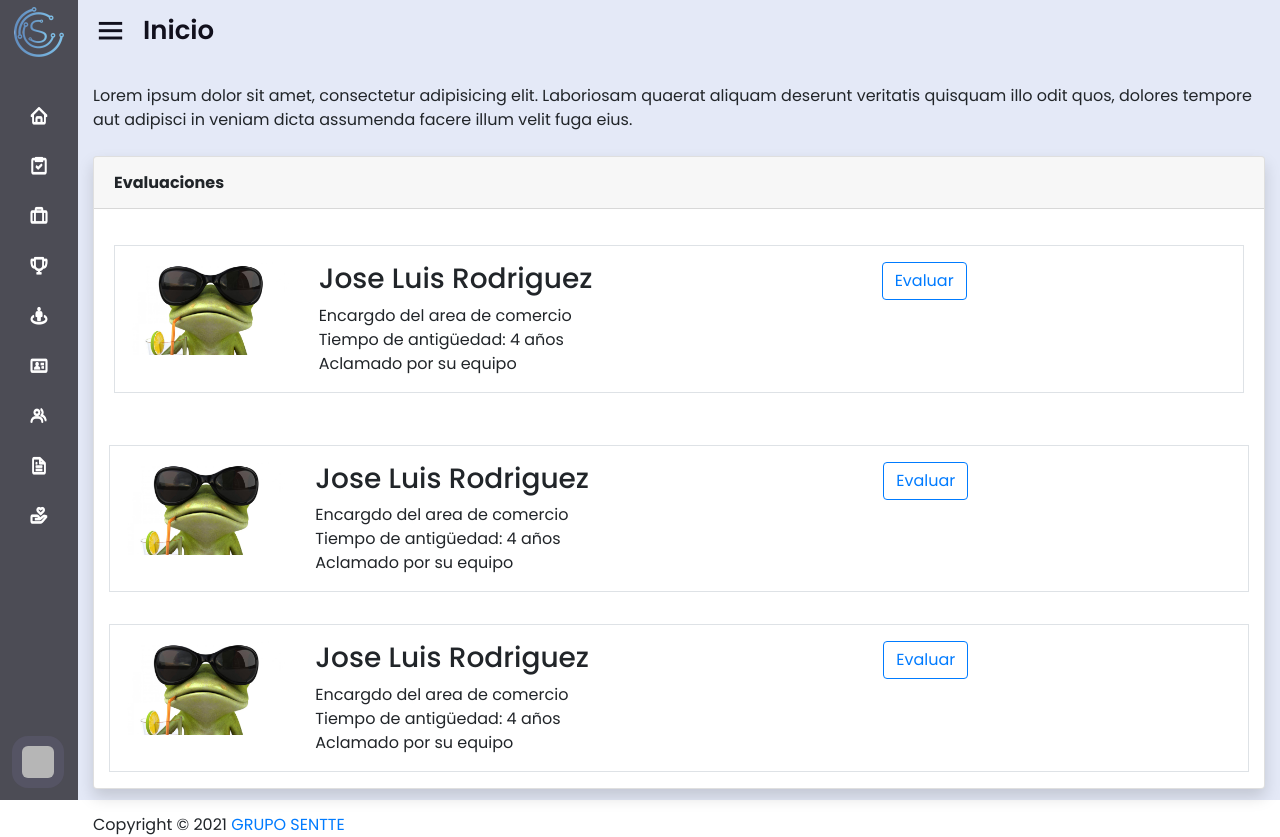
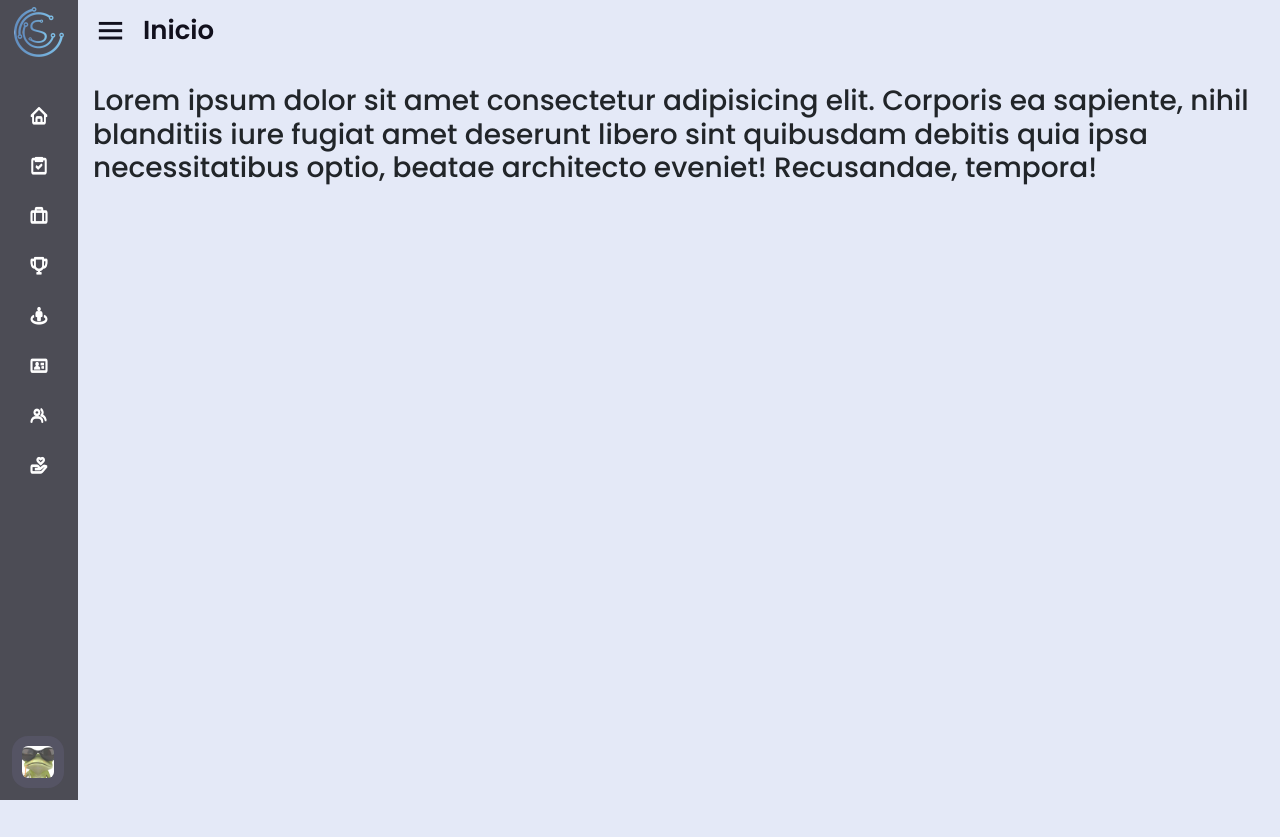
Before and after one commit to JavierMejias24/Sentte, a Django app: page /adminInicio in a window 1280 px wide. After the commit the page ends 800 px from the top, so only its background shows below. Run offline with Django 3.2, Linux system fonts and the light colour scheme; some libraries are stand-ins or nearby versions; grey boxes are pictures that could not be loaded.

Commit message:
delete views on admin and fix static

```diff
--- a/senttevaluation/senttevaluationapp/templates/admin/adminInicio.html
+++ b/senttevaluation/senttevaluationapp/templates/admin/adminInicio.html
@@ -8,82 +8,8 @@
             <span class="text">Inicio</span>
         </div>
         <br>
-        <!-- Se genera un contenedor para el cuerpo principal, donde va a ir la info -->
         <div class="container-fluid">
-            <a>Lorem ipsum dolor sit amet, consectetur adipisicing elit. Laboriosam quaerat aliquam deserunt
-            veritatis quisquam illo odit quos, dolores tempore aut adipisci in veniam dicta assumenda
-            facere illum velit fuga eius.</a>
-            <br><br>
-            <!-- Se crea una tarjeta que actua como contenedor -->
-            <div class="card shadow mb-4">
-                <!-- Se crea el titulo del "contenedor"-->
-                <div class="card-header py-3">
-                    <h6 class="m-0 font-weight-bold">Evaluaciones</h6>
-                </div>
-                <!-- En el cuerpo de la tarjeta se diven en varias columnas para poner la informacion -->
-                <div class="card-body">
-                    <!-- Primera columna -->
-                    <div class="container p-3 my-3 border">
-                        <div class="row">
-                            <div class="col-sm-2">
-                                <i><img class="img-fluid" src="{% static 'img/foto_perfil.jpg' %}" width="300" height="250"></i>
-                            </div>
-                            <div class="col-sm-6">
-                                <h3>Jose Luis Rodriguez</h3>
-                                <h8>Encargdo del area de comercio</h8>
-                                <br>
-                                <h8>Tiempo de antigüedad: 4 años</h8>
-                                <br>
-                                <h8>Aclamado por su equipo</h8>
-                            </div>
-                            <div class="col-sm-2" >
-                                <button type="button" class="btn btn-outline-primary">Evaluar</button>
-                            </div>
-                        </div>
-                    </div>
-                </div>
-                <!-- Segunda columna -->
-                <div class="container p-3 my-3 border">
-                    <div class="row">
-                        <div class="col-sm-2">
-                            <i><img class="img-fluid" src="{% static 'img/foto_perfil.jpg' %}" width="300" height="250"></i>
-                        </div>
-                        <div class="col-sm-6">
-                            <h3>Jose Luis Rodriguez</h3>
-                            <h8>Encargdo del area de comercio</h8>
-                            <br>
-                            <h8>Tiempo de antigüedad: 4 años</h8>
-                            <br>
-                            <h8>Aclamado por su equipo</h8>
-                        </div>
-                        <div class="col-sm-2" >
-                            <button type="button" class="btn btn-outline-primary">Evaluar</button>
-                        </div>
-                    </div>
-                </div>
-                <!-- Tercera columna -->
-                <div class="container p-3 my-3 border">
-                    <div class="row">
-                        <div class="col-sm-2">
-                            <i><img class="img-fluid" src="{% static 'img/foto_perfil.jpg' %}" width="300" height="250"></i>
-                        </div>
-                        <div class="col-sm-6">
-                            <h3>Jose Luis Rodriguez</h3>
-                            <h8>Encargdo del area de comercio</h8>
-                            <br>
-                            <h8>Tiempo de antigüedad: 4 años</h8>
-                            <br>
-                            <h8>Aclamado por su equipo</h8>
-                        </div>
-                        <div class="col-sm-2" >
-                            <button type="button" class="btn btn-outline-primary">Evaluar</button>
-                        </div>
-                    </div>
-                </div>
-            </div>
+            <h3>Lorem ipsum dolor sit amet consectetur adipisicing elit. Corporis ea sapiente, nihil blanditiis iure fugiat amet deserunt libero sint quibusdam debitis quia ipsa necessitatibus optio, beatae architecto eveniet! Recusandae, tempora!</h3>
         </div>
-    </div>
-    <div id="footer" class="container-fluid">
-        {% include 'footer.html' %}
-    </div>
-</section>
+    </section>
+</body>
--- a/senttevaluation/senttevaluationapp/templates/calibrador/calibradorInicio.html
+++ b/senttevaluation/senttevaluationapp/templates/calibrador/calibradorInicio.html
@@ -26,7 +26,7 @@
                     <div class="container p-3 my-3 border">
                         <div class="row">
                             <div class="col-sm-2">
-                                <i><img class="img-fluid" src="{% static 'img/foto perfil.jpg' %}" width="300" height="250"></i>
+                                <i><img class="img-fluid" src="{% static 'img/foto_perfil.jpg' %}" width="300" height="250"></i>
                             </div>
                             <div class="col-sm-6">
                                 <h3>Jose Luis Rodriguez</h3>
@@ -45,7 +45,7 @@
                     <div class="container p-3 my-3 border">
                         <div class="row">
                             <div class="col-sm-2">
-                                <i><img class="img-fluid" src="{% static 'img/foto perfil.jpg' %}" width="300" height="250"></i>
+                                <i><img class="img-fluid" src="{% static 'img/foto_perfil.jpg' %}" width="300" height="250"></i>
                             </div>
                             <div class="col-sm-6">
                                 <h3>Jose Luis Rodriguez</h3>
@@ -64,7 +64,7 @@
                     <div class="container p-3 my-3 border">
                         <div class="row">
                             <div class="col-sm-2">
-                                <i><img class="img-fluid" src="{% static 'img/foto perfil.jpg' %}" width="300" height="250"></i>
+                                <i><img class="img-fluid" src="{% static 'img/foto_perfil.jpg' %}" width="300" height="250"></i>
                             </div>
                             <div class="col-sm-6">
                                 <h3>Jose Luis Rodriguez</h3>
--- a/senttevaluation/senttevaluationapp/templates/sidebars/adminSidebar.html
+++ b/senttevaluation/senttevaluationapp/templates/sidebars/adminSidebar.html
@@ -1,8 +1,9 @@
+{% load static%}
 <!-- Se crea la divicion para el menu lateral -->
 <div class="sidebar close">
   <!-- Se configura el logo con el nombre -->
   <div class="logo-details">
-      <i><img src="static/img/logo.png" width="50" height="50"></i>
+    <i><img src="{% static 'img/logo.png' %}" width="50" height="50"></i>
     <span class="logo_name">Sentte</span>
   </div>
   <!-- Se realizan las opciones del menu lateral -->
@@ -50,12 +51,6 @@
       </a>
   </li>
   <li>
-        <a href="adminEvaluaciones">
-          <i class='bx bx-file'></i>
-          <span class="link_name">Evaluaciones</span>
-        </a>
-    </li>
-    <li>
       <a href="adminAyuda">
         <i class='bx bx-donate-heart'></i>
         <span class="link_name">Ayuda</span>
@@ -65,7 +60,7 @@
     <li>
         <div class="profile-details">
           <div class="profile-content">
-              <img src="static/img/foto perfil.jpg" alt="profileImg">
+            <img src="{% static 'img/foto_perfil.jpg' %}" alt="profileImg">
           </div>
           <div class="name-job">
             <div class="profile_name">Julio Profe</div>
--- a/senttevaluation/senttevaluationapp/templates/sidebars/calibradorSidebar.html
+++ b/senttevaluation/senttevaluationapp/templates/sidebars/calibradorSidebar.html
@@ -1,8 +1,9 @@
+{% load static%}
 <!-- Se crea la divicion para el menu lateral -->
 <div class="sidebar close">
   <!-- Se configura el logo con el nombre -->
   <div class="logo-details">
-      <i><img src="static/img/logo.png" width="50" height="50"></i>
+    <i><img src="{% static 'img/logo.png' %}" width="50" height="50"></i>
     <span class="logo_name">Sentte</span>
   </div>
   <!-- Se realizan las opciones del menu lateral -->
@@ -29,7 +30,7 @@
     <li>
         <div class="profile-details">
           <div class="profile-content">
-              <img src="static/img/foto perfil.jpg" alt="profileImg">
+            <img src="{% static 'img/foto_perfil.jpg' %}" alt="profileImg">
           </div>
           <div class="name-job">
             <div class="profile_name">Julio Profe</div>
--- a/senttevaluation/senttevaluationapp/templates/sidebars/colaboradorSidebar.html
+++ b/senttevaluation/senttevaluationapp/templates/sidebars/colaboradorSidebar.html
@@ -1,8 +1,9 @@
+{% load static%}
 <!-- Se crea la divicion para el menu lateral -->
 <div class="sidebar close">
   <!-- Se configura el logo con el nombre -->
   <div class="logo-details">
-      <i><img src="static/img/logo.png" width="50" height="50"></i>
+    <i><img src="{% static 'img/logo.png' %}" width="50" height="50"></i>
     <span class="logo_name">Sentte</span>
   </div>
   <!-- Se realizan las opciones del menu lateral -->
@@ -29,7 +30,7 @@
     <li>
         <div class="profile-details">
           <div class="profile-content">
-              <img src="static/img/foto perfil.jpg" alt="profileImg">
+            <img src="{% static 'img/foto_perfil.jpg' %}" alt="profileImg">
           </div>
           <div class="name-job">
             <div class="profile_name">Julio Profe</div>
--- a/senttevaluation/senttevaluationapp/templates/sidebars/evaluadorsidebar.html
+++ b/senttevaluation/senttevaluationapp/templates/sidebars/evaluadorsidebar.html
@@ -1,8 +1,9 @@
+{% load static%}
  <!-- Se crea la divicion para el menu lateral -->
 <div class="sidebar close">
   <!-- Se configura el logo con el nombre -->
   <div class="logo-details">
-    <i><img src="static/img/logo.png" width="50" height="50"></i>
+    <i><img src="{% static 'img/logo.png' %}" width="50" height="50"></i>
     <span class="logo_name">Sentte</span>
   </div>
   <!-- Se realizan las opciones del menu lateral -->
@@ -35,7 +36,7 @@
     <li>
         <div class="profile-details">
           <div class="profile-content">
-            <img src="static/img/foto perfil.jpg" alt="profileImg">
+            <img src="{% static 'img/foto_perfil.jpg' %}" alt="profileImg">
           </div>
           <div class="name-job">
             <div class="profile_name">Julio Profe</div>
--- a/senttevaluation/senttevaluationapp/urls.py
+++ b/senttevaluation/senttevaluationapp/urls.py
@@ -3,11 +3,9 @@ from django.urls import path
 from senttevaluationapp import views
 
 urlpatterns = [
+# ----------------------------------  Login ---------------------------------.
     path('', views.login, name="Login"),
-    path('evaluadorInicio', views.evaluadorInicio, name="evaluadorInicio"),
-    path('evaluadorEvaluacion', views.evaluadorEvaluacion, name="evaluadorEvaluacion"),
-    path('evaluadorAutovaluacion', views.evaluadorAutovaluacion, name="evaluadorAutovaluacion"),
-    path('evaluadorAyuda', views.evaluadorAyuda, name="evaluadorAyuda"),
+# ----------------------------------  Administrador ---------------------------------------------.
     path('adminInicio', views.adminInicio, name="adminInicio"),
     path('adminAcciones', views.adminAcciones, name="adminAcciones"),
     path('adminCargos', views.adminCargos, name="adminCargos"),
@@ -15,11 +13,17 @@ urlpatterns = [
     path('adminGerencias', views.adminGerencias, name="adminGerencias"),
     path('adminSubgerencias', views.adminSubgerencias, name="adminSubgerencias"),
     path('adminUsuarios', views.adminUsuarios, name="adminUsuarios"),
-    path('adminEvaluaciones', views.adminEvaluaciones, name="adminEvaluaciones"),
     path('adminAyuda', views.adminAyuda, name="adminAyuda"),
+# ----------------------------------  Evaluador ------------------------------------------------------.
+    path('evaluadorInicio', views.evaluadorInicio, name="evaluadorInicio"),
+    path('evaluadorEvaluacion', views.evaluadorEvaluacion, name="evaluadorEvaluacion"),
+    path('evaluadorAutovaluacion', views.evaluadorAutovaluacion, name="evaluadorAutovaluacion"),
+    path('evaluadorAyuda', views.evaluadorAyuda, name="evaluadorAyuda"),
+# ----------------------------------  Colaborador ----------------------------------------------------.
     path('colaboradorInicio', views.colaboradorInicio, name="colaboradorInicio"),
     path('colaboradorAyuda', views.colaboradorAyuda, name="colaboradorAyuda"),
     path('colaboradorAutovaluacion', views.colaboradorAutovaluacion, name="colaboradorAutovaluacion"),
+# ----------------------------------  Calibrador -----------------------------------------------------.
     path('calibradorInicio', views.calibradorInicio, name="calibradorInicio"),
     path('calibradorAyuda', views.calibradorAyuda, name="calibradorAyuda"),
     path('calibradorEvaluaciones', views.calibradorEvaluaciones, name="calibradorEvaluaciones"),
--- a/senttevaluation/senttevaluationapp/views.py
+++ b/senttevaluation/senttevaluationapp/views.py
@@ -26,9 +26,6 @@ def adminSubgerencias(request):
 
 def adminUsuarios(request):
     return render(request, "admin/adminUsuarios.html")
-
-def adminEvaluaciones(request):
-    return render(request, "admin/adminEvaluaciones.html")
 
 def adminAyuda(request):
     return render(request, "admin/adminAyuda.html")
```
Also changed, not shown: senttevaluation/senttevaluationapp/templates/admin/adminEvaluaciones.html (deleted, +0 -14 lines). Lines whose indentation alone changed are shown as unchanged.
